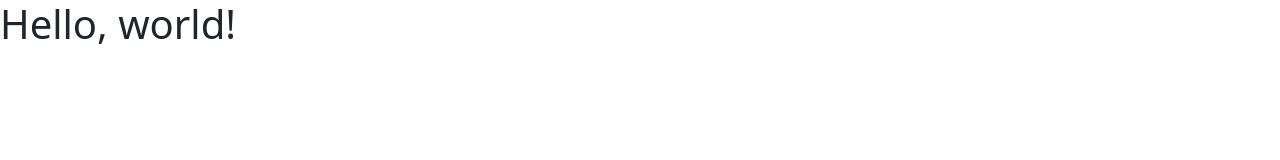
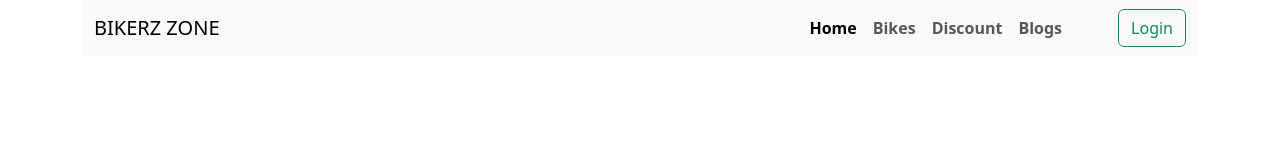
Before and after one commit to bsnunath/bikerz-zone, a plain HTML site: page index.html in a window 1280 px wide. Drawn offline with nearby package versions, Linux system fonts and the light colour scheme.

Commit message:
added navber

```diff
--- a/index.html
+++ b/index.html
@@ -7,8 +7,42 @@
     <!-- bootstrap css -->
     <link href="https://cdn.jsdelivr.net/npm/bootstrap@5.3.0-alpha1/dist/css/bootstrap.min.css" rel="stylesheet" integrity="sha384-GLhlTQ8iRABdZLl6O3oVMWSktQOp6b7In1Zl3/Jr59b6EGGoI1aFkw7cmDA6j6gD" crossorigin="anonymous">
   </head>
-  <body>
-    <h1>Hello, world!</h1>
+  <body class="container-lg">
+    <header>
+      <!-- navbar -->
+      <nav class="navbar navbar-expand-lg bg-body-tertiary">
+        <div class="container-fluid">
+          <a class="navbar-brand" href="#">BIKERZ ZONE</a>
+          <button class="navbar-toggler" type="button" data-bs-toggle="collapse" data-bs-target="#navbarSupportedContent" aria-controls="navbarSupportedContent" aria-expanded="false" aria-label="Toggle navigation">
+            <span class="navbar-toggler-icon"></span>
+          </button>
+          <div class="collapse navbar-collapse" id="navbarSupportedContent">
+            <ul class="navbar-nav ms-auto mb-2 mb-lg-0 fw-semibold">
+              <li class="nav-item">
+                <a class="nav-link active" aria-current="page" href="#">Home</a>
+              </li>
+              <li class="nav-item">
+                <a class="nav-link" href="#">Bikes</a>
+              </li>
+              <li class="nav-item">
+                <a class="nav-link" href="#">Discount</a>
+              </li>
+              <li class="nav-item">
+                <a class="nav-link" href="#">Blogs</a>
+              </li>
+            </ul>
+            <button class="ms-5 btn btn-outline-success" type="submit">Login</button>
+          </div>
+        </div>
+      </nav>
+    </header>
+    <main>
+
+    </main>
+    <footer>
+
+    </footer>
+
     <!-- bootstrap js -->
     <script src="https://cdn.jsdelivr.net/npm/bootstrap@5.3.0-alpha1/dist/js/bootstrap.bundle.min.js" integrity="sha384-w76AqPfDkMBDXo30jS1Sgez6pr3x5MlQ1ZAGC+nuZB+EYdgRZgiwxhTBTkF7CXvN" crossorigin="anonymous"></script>
   </body>
```
